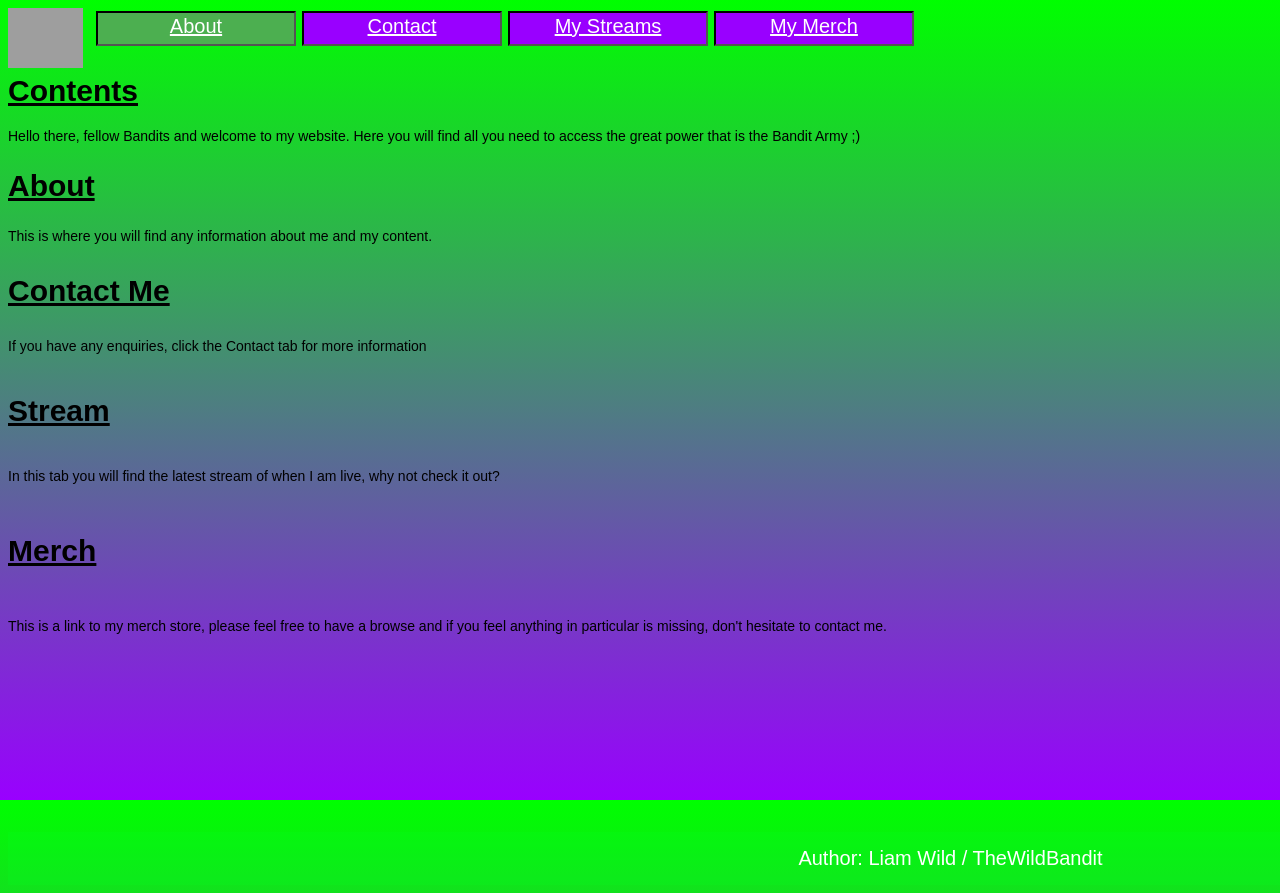
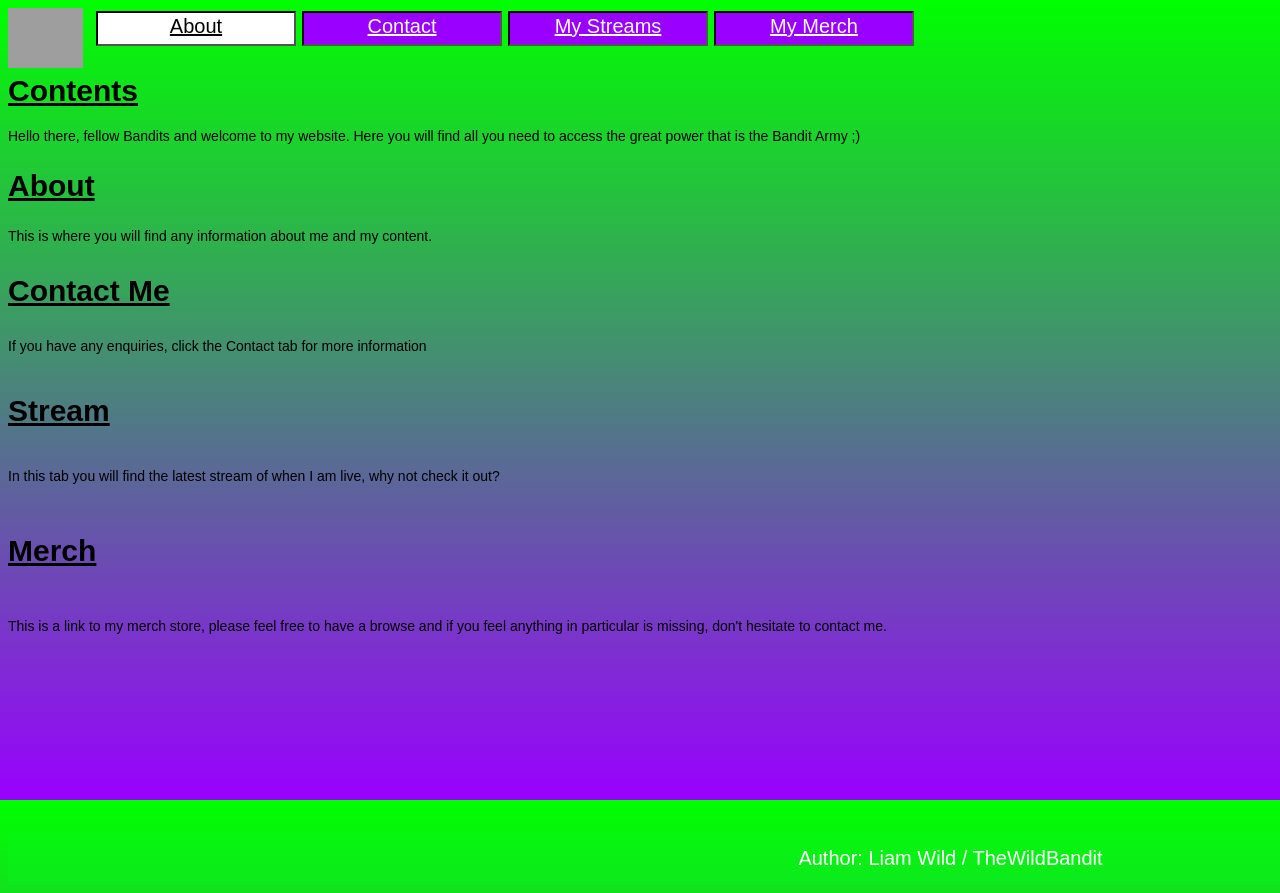
Before and after one commit to TheWildBandit/TheWildBandit, a plain HTML site: page index.html in a window 1280 px wide. In both pictures the pointer is over the link "About". Shown: the top 893 px of the page. Drawn offline with Linux system fonts and the light colour scheme; grey boxes are pictures that could not be loaded.

Commit message:
Update main.css

```diff
--- a/main.css
+++ b/main.css
@@ -73,8 +73,8 @@ h5 {
 
 }
 .button:hover{
-    background-color: #4CAF50; /* Green */
-    color: white;
+    background-color: #ffffff; /* Green */
+    color: black;
 }
 .button {
    transition-duration: 0.4s;
```
